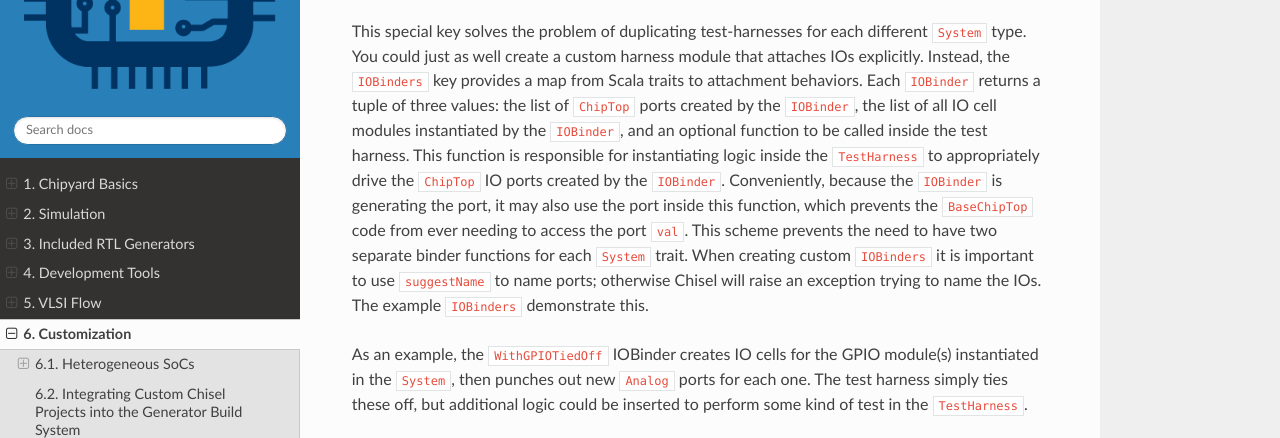
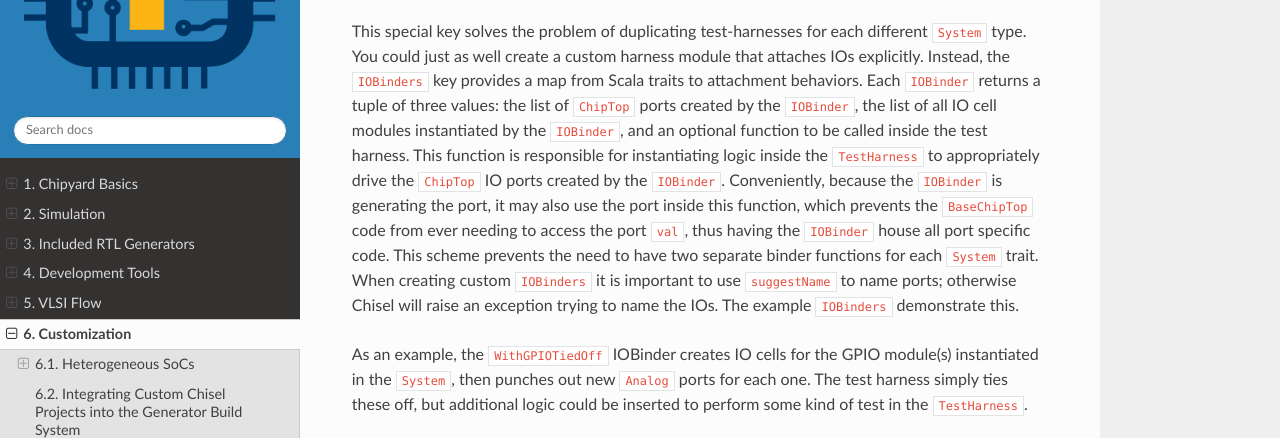
Before and after one commit to ucb-bar/chipyard, a Sphinx documentation site: the page built from docs/Customization/IOBinders.rst, in a window 1280 px wide and 900 px high, scrolled down 301 px, cut to the strip 37-475 px from the top of the window. Built offline with Sphinx 7.4.7 and the Read the Docs theme 2.0.0, drawn with Linux system fonts in a browser that asks for light colours.

Commit message:
[docs] [ci skip] IOBinder clarification
Co-Authored-By: Abraham Gonzalez <abe.j.gonza@gmail.com>

```diff
--- a/docs/Customization/IOBinders.rst
+++ b/docs/Customization/IOBinders.rst
@@ -14,7 +14,7 @@ You could just as well create a custom harness module that attaches IOs explicit
 Instead, the ``IOBinders`` key provides a map from Scala traits to attachment behaviors.
 Each ``IOBinder`` returns a tuple of three values: the list of ``ChipTop`` ports created by the ``IOBinder``, the list of all IO cell modules instantiated by the ``IOBinder``, and an optional function to be called inside the test harness.
 This function is responsible for instantiating logic inside the ``TestHarness`` to appropriately drive the ``ChipTop`` IO ports created by the ``IOBinder``.
-Conveniently, because the ``IOBinder`` is generating the port, it may also use the port inside this function, which prevents the ``BaseChipTop`` code from ever needing to access the port ``val``.
+Conveniently, because the ``IOBinder`` is generating the port, it may also use the port inside this function, which prevents the ``BaseChipTop`` code from ever needing to access the port ``val``, thus having the ``IOBinder`` house all port specific code.
 This scheme prevents the need to have two separate binder functions for each ``System`` trait.
 When creating custom ``IOBinders`` it is important to use ``suggestName`` to name ports; otherwise Chisel will raise an exception trying to name the IOs.
 The example ``IOBinders`` demonstrate this.
```
